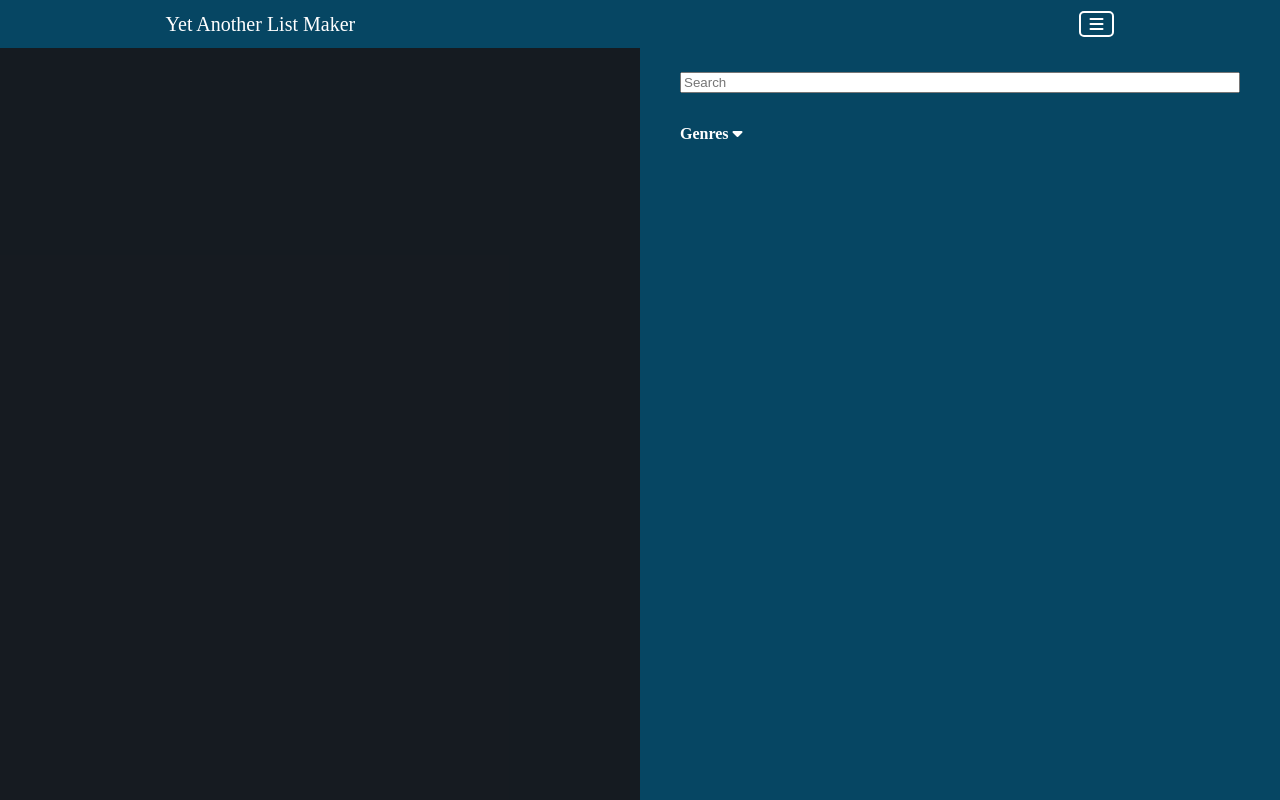
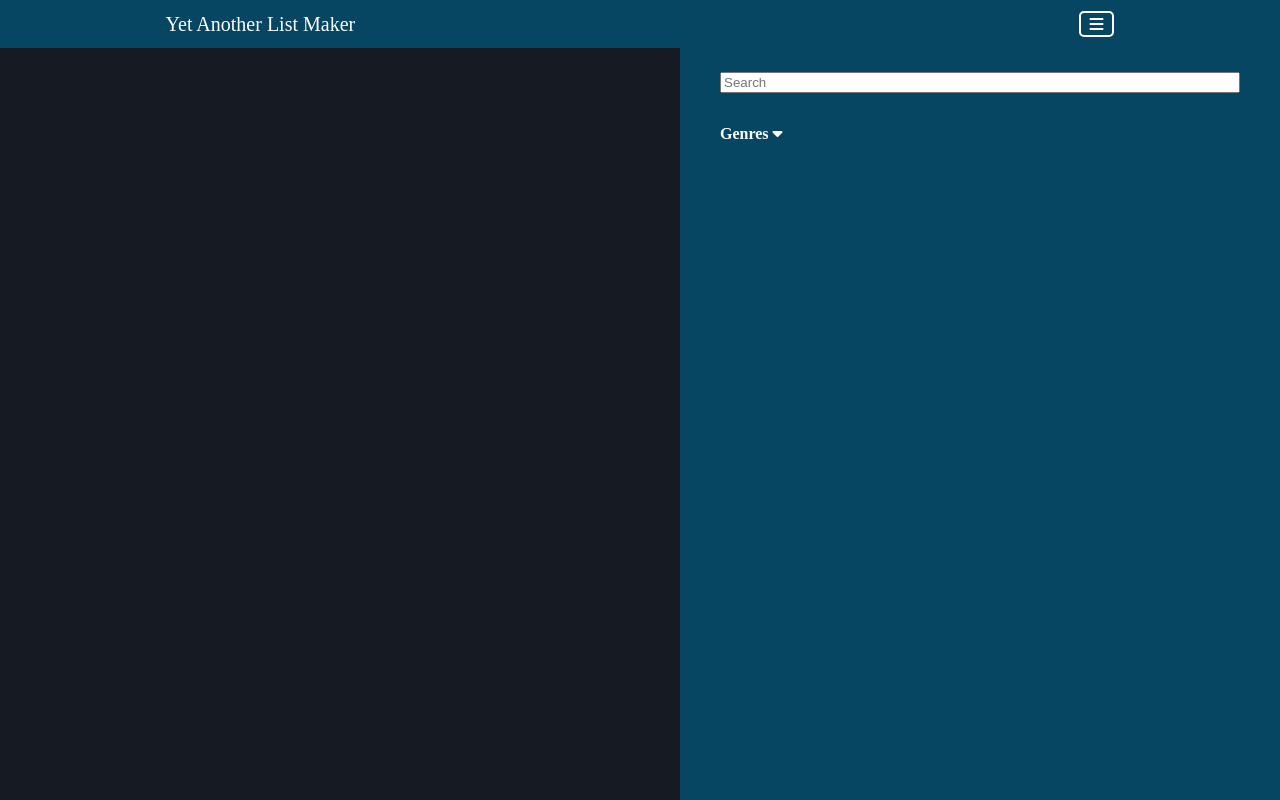
Before and after one commit to luiderek/ajax-project, a website: page index.html in a window 1280 px wide. Both pictures are taken after a click on the icon 1096 px from the left and 24 px from the top of the page. Drawn offline with Linux system fonts and the light colour scheme; no server answers.

Commit message:
adding min and max width to sidebar-container

```diff
--- a/css/styles.css
+++ b/css/styles.css
@@ -15,6 +15,9 @@
 
 .sidebar-container {
   color: white;
+  width: max(360px, 60vw);
+  max-width: 600px;
+  right: 0;
 }
 
 .sidebar-modal {
```
